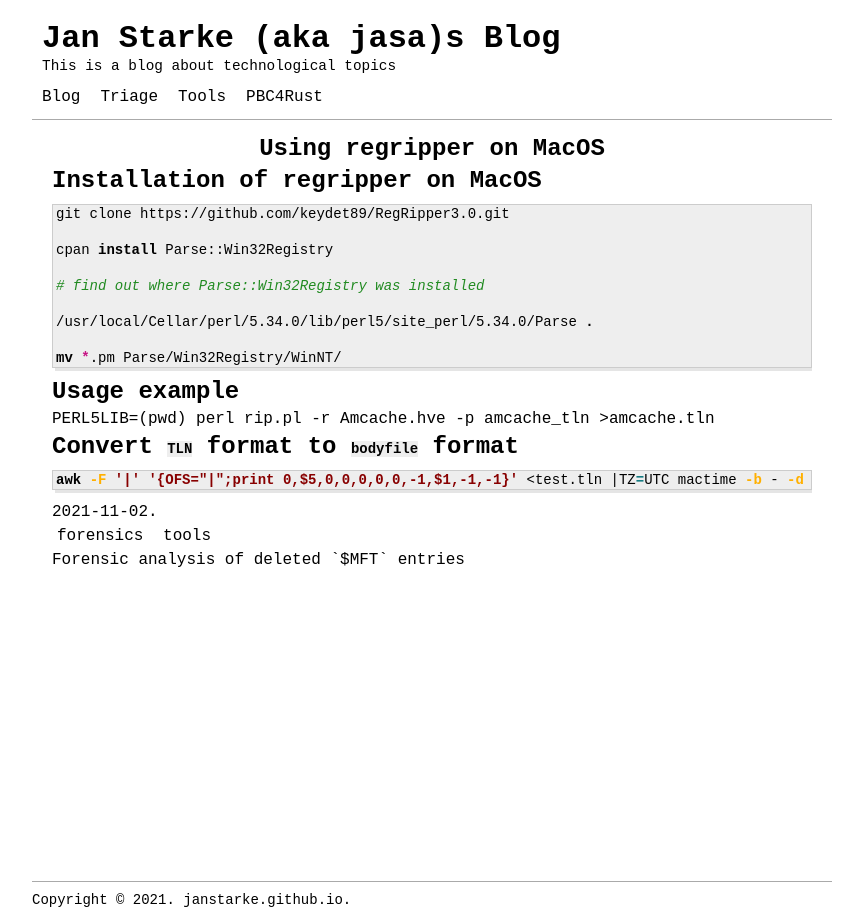
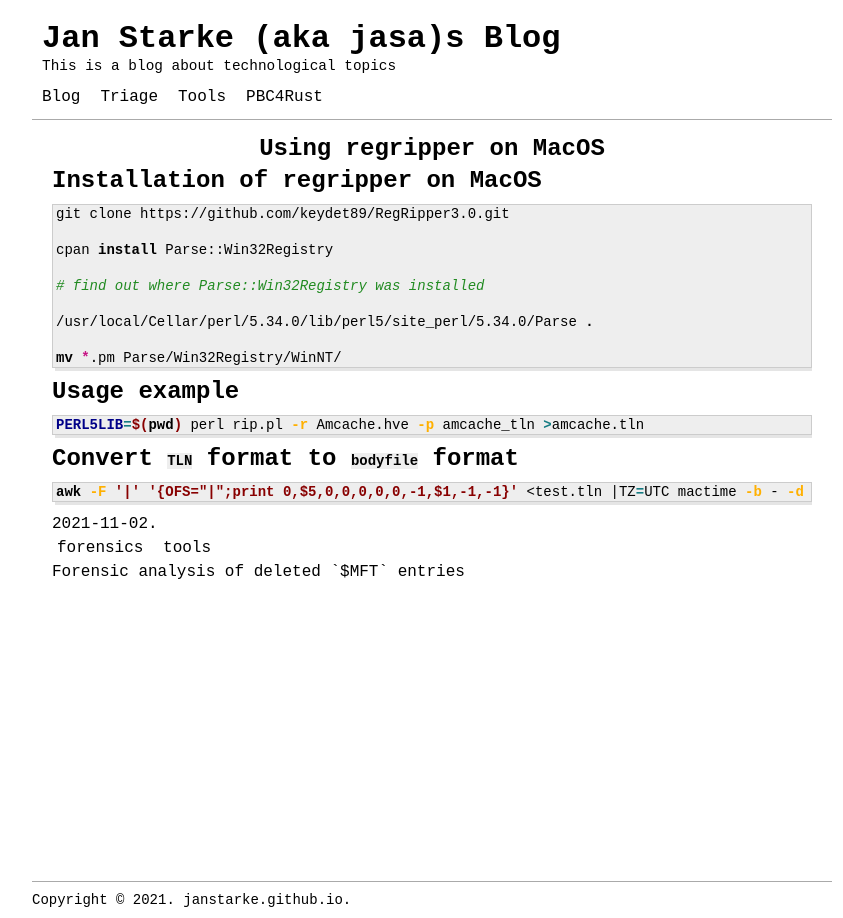
Before and after one commit to janstarke/janstarke.github.io, a Jekyll site: the page built from _posts/2021-11-02-Using-regripper-on-darwin.md, in a window 1280 px wide. Shown: the whole page, without its empty margins (208-1051 px from the left). Built offline with Jekyll 4.4.1, drawn with Linux system fonts in a browser that asks for light colours.

Commit message:
changed shell outline

````diff
--- a/_posts/2021-11-02-Using-regripper-on-darwin.md
+++ b/_posts/2021-11-02-Using-regripper-on-darwin.md
@@ -22,8 +22,8 @@ mv *.pm Parse/Win32Registry/WinNT/
 
 # Usage example
 
-```fish
-PERL5LIB=(pwd) perl rip.pl -r Amcache.hve -p amcache_tln >amcache.tln
+```shell
+PERL5LIB=$(pwd) perl rip.pl -r Amcache.hve -p amcache_tln >amcache.tln
 ```
 
 # Convert `TLN` format to `bodyfile` format
````
